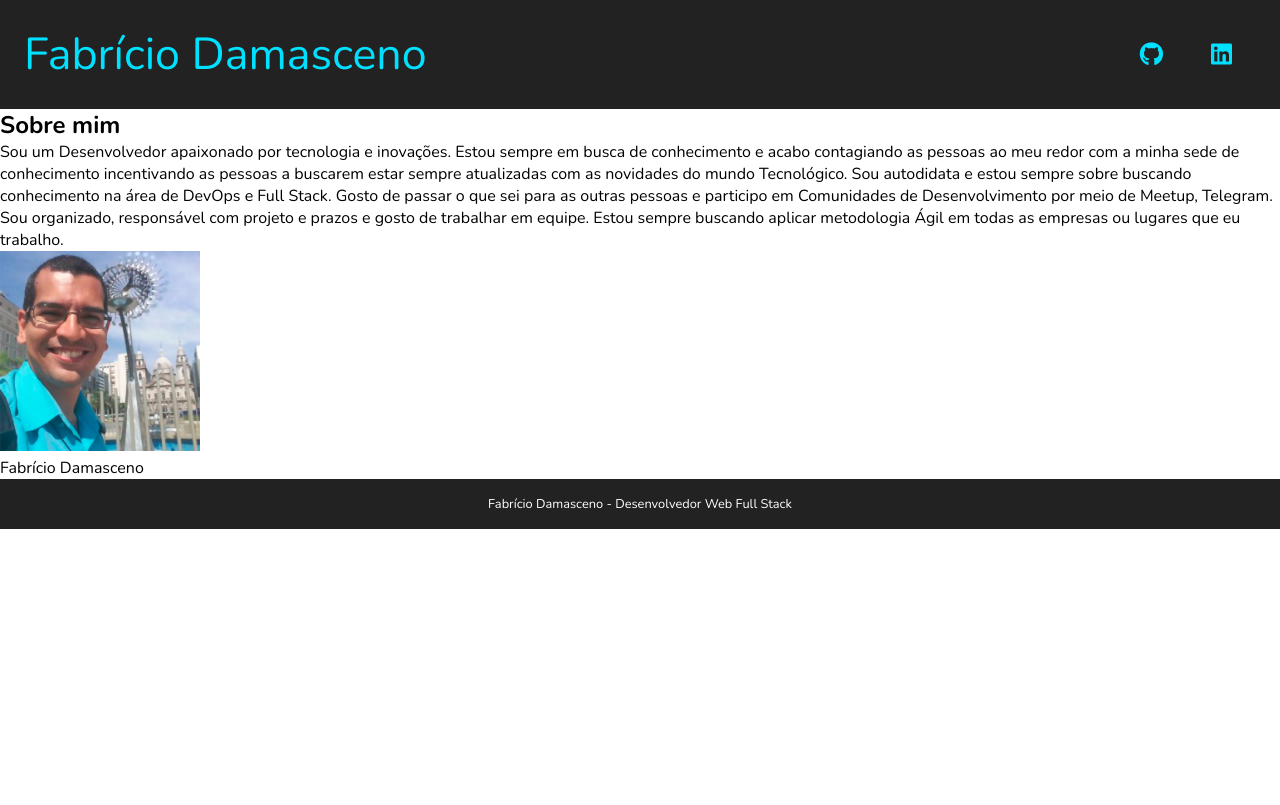
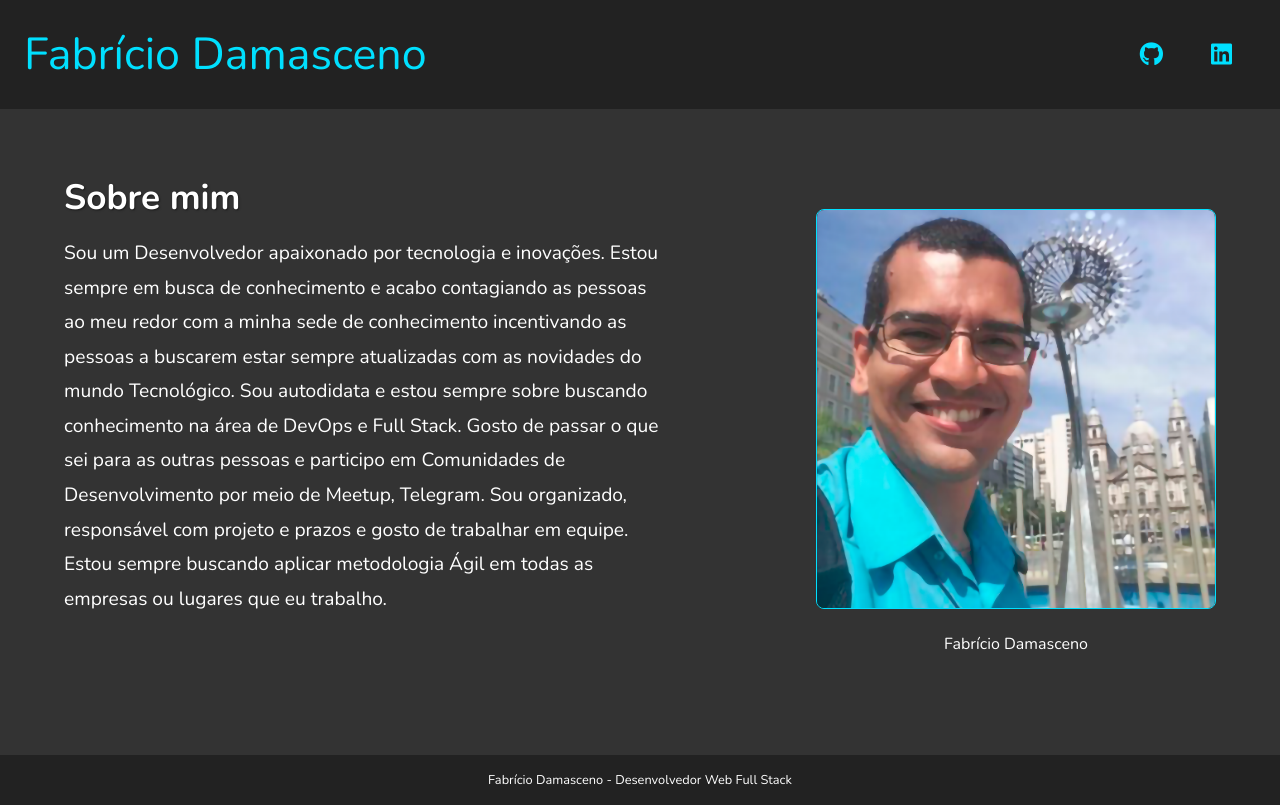
Before and after one commit to fabriciodamasceno/portfolio_fmd, a React (Create React App) app: page / in a window 1280 px wide. Built offline with nearby package versions, Linux system fonts and the light colour scheme.

Commit message:
Estilizando Main e Profile.

```diff
--- a/src/App.js
+++ b/src/App.js
@@ -10,8 +10,8 @@ function App() {
     <div className="container">
       <Header />
 
-      <main>
-        <section className='main-content'>
+      <main className='main-container'>
+        <section className='content'>
           <Description />
         </section>
 
--- a/src/components/Description/description.css
+++ b/src/components/Description/description.css
@@ -0,0 +1,20 @@
+.text {
+    margin-bottom: 10%;
+    animation: slideContent 1.2s;
+}
+
+@keyframes slideContent {
+    from {
+        transform: translateX(-60px);
+    }
+    to {
+        transform: translateX(0px);
+    }
+}
+
+.text p {
+    width: 80%;
+    font-size: 1.2em;
+    font-weight: 300;
+    line-height: 1.8;
+}
--- a/src/components/Description/index.js
+++ b/src/components/Description/index.js
@@ -1,3 +1,5 @@
+import './description.css';
+
 export function Description() {
     return(
         <article className="text">
--- a/src/components/Profile/index.js
+++ b/src/components/Profile/index.js
@@ -1,4 +1,5 @@
 import photo from '../../assets/foto.png';
+import './profile.css';
 
 export function Profile() {
     return(
--- a/src/components/Profile/profile.css
+++ b/src/components/Profile/profile.css
@@ -0,0 +1,35 @@
+figure {
+    display: flex;
+    flex-direction: column;
+    align-items: center;
+    justify-content: center;
+    animation: slideProfile 1.2s;
+}
+
+@keyframes slideProfile {
+    from {
+        transform: translateX(60px);
+    }
+    to {
+        transform: translateX(0px);
+    }
+}
+
+figure img {
+    width: 400px;
+    border-radius: 8px;
+
+    margin-bottom: 6%;
+    border: 1px #00e0ff solid;
+    transition: 0.2s ease-in-out;
+}
+
+figure img:hover {
+    box-shadow: 0px 0px 17px #00e0ff;
+}
+
+@media (max-width: 700px) {
+    figure img {
+        width: 300px;
+    }
+}
--- a/src/styles/index.css
+++ b/src/styles/index.css
@@ -0,0 +1,30 @@
+.container{
+    width: 100%;
+    height: 100vh;
+
+    display: flex;
+    flex-direction: column;
+    justify-content: space-between;
+}
+
+/* MAIN CONTENT ============= */
+.main-container {
+    background-color: #333;
+    padding: 4em;
+    flex: 1;
+
+    display: flex;
+    align-items: center;
+    justify-content: space-between;
+}
+
+.content {
+    display: flex;
+    flex-direction: column;
+}
+
+.main-container h2 {
+    margin-bottom: 2%;
+    font-size: 2.2em;
+    text-shadow: 1px 1px 2px rgba(0, 0, 0, 0.5);
+}
--- a/src/styles/reset.css
+++ b/src/styles/reset.css
@@ -6,7 +6,7 @@
 }
 
 body {
- /* color: #fff; */
+  color: #fff;
 }
 
 a {
```
